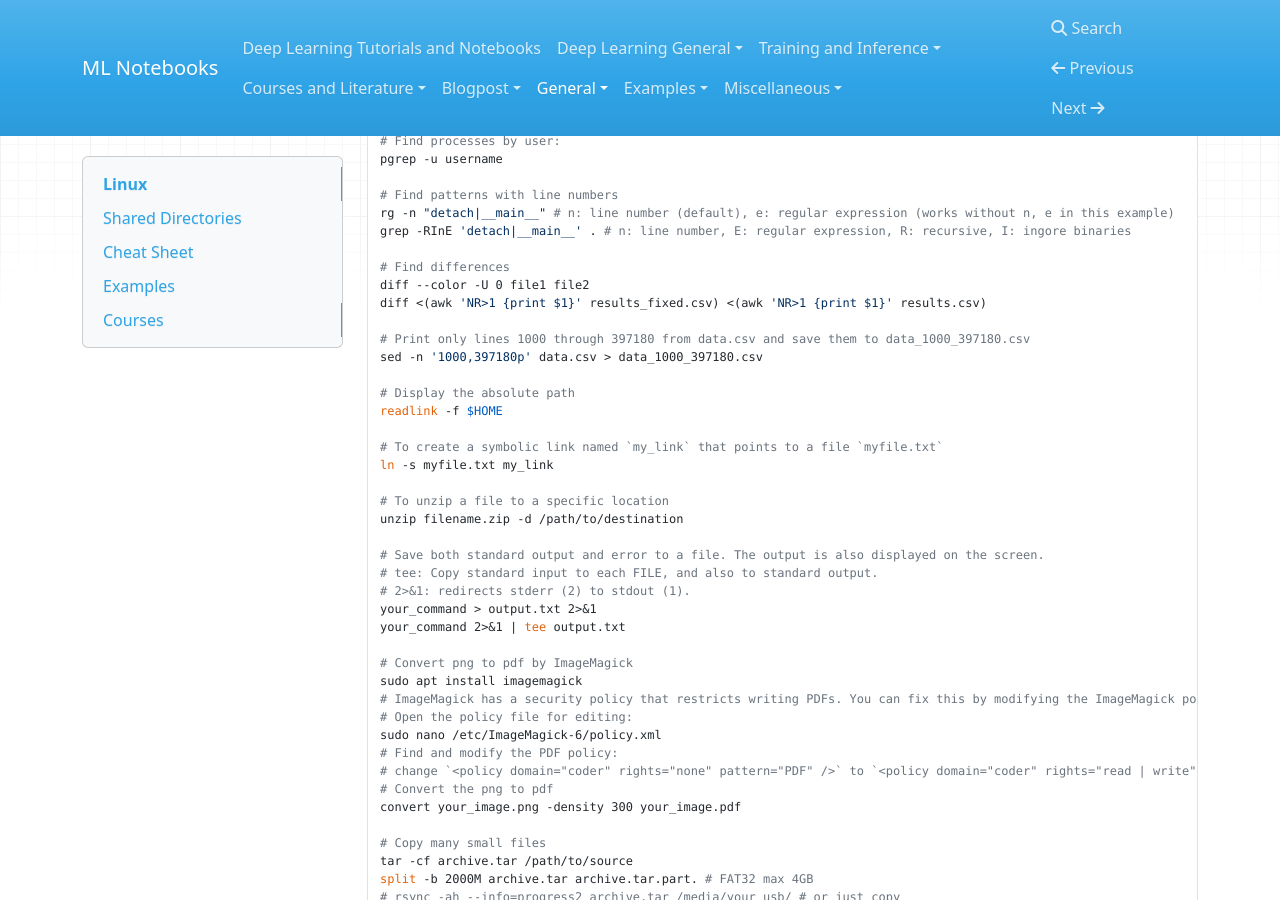
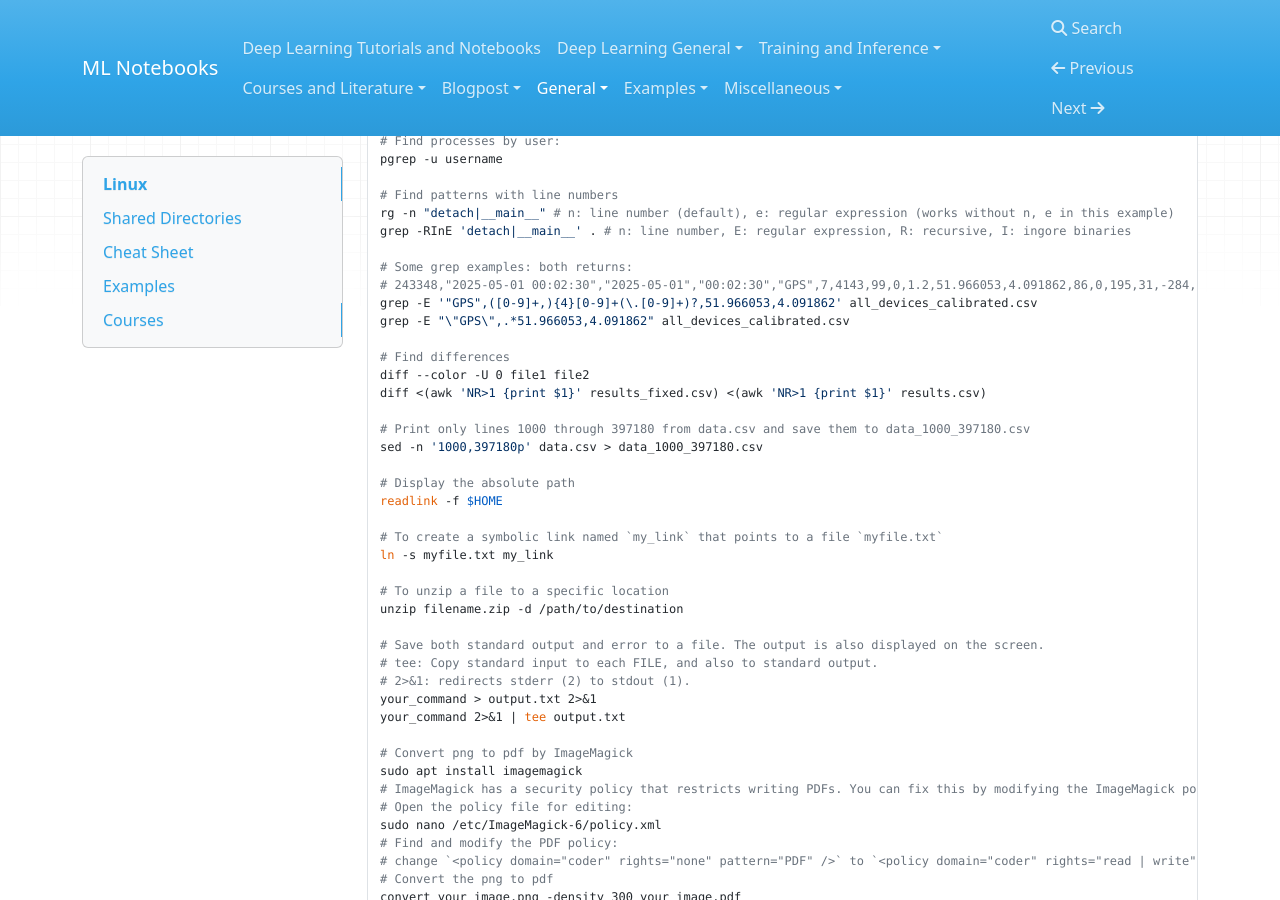
Before and after one commit to fkariminejadasl/ml-notebooks, an MkDocs documentation site: the page built from docs/linux.md, in a window 1280 px wide and 900 px high, scrolled down 6167 px. Built offline with MkDocs 1.6.1, drawn with Linux system fonts in a browser that asks for light colours; nearby versions of some CDN libraries; a script that is not in the unit is left out.

Commit message:
add more examples

```diff
--- a/docs/linux.md
+++ b/docs/linux.md
@@ -214,6 +214,11 @@ pgrep -u username
 rg -n "detach|__main__" # n: line number (default), e: regular expression (works without n, e in this example)
 grep -RInE 'detach|__main__' . # n: line number, E: regular expression, R: recursive, I: ingore binaries
 
+# Some grep examples: both returns:
+# 243348,"2025-05-01 00:02:30","2025-05-01","00:02:30","GPS",7,4143,99,0,1.2,51.966053,4.091862,86,0,195,31,-284,-200,-183,492,228,912,NA,0.46459379209882,0.215299562192136,0.861198248768544,1.00192999596723
+grep -E '"GPS",([0-9]+,){4}[0-9]+(\.[0-9]+)?,51.966053,4.091862' all_devices_calibrated.csv
+grep -E "\"GPS\",.*51.966053,4.091862" all_devices_calibrated.csv
+
 # Find differences
 diff --color -U 0 file1 file2
 diff <(awk 'NR>1 {print $1}' results_fixed.csv) <(awk 'NR>1 {print $1}' results.csv)
```
